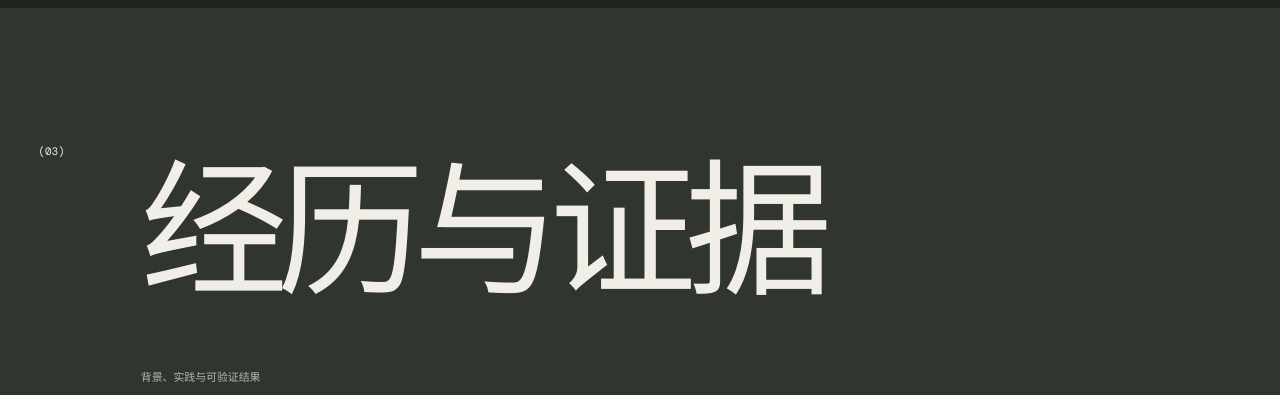
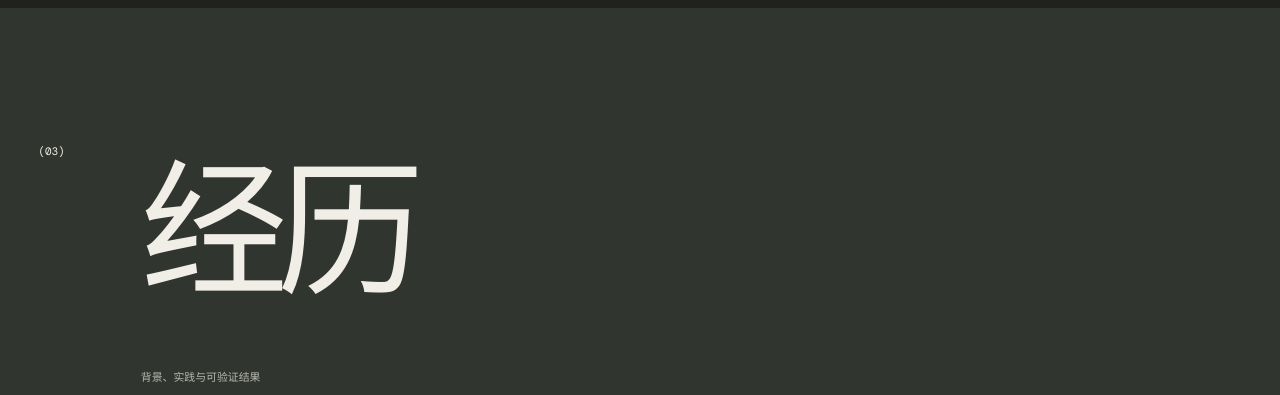
Before and after one commit to fuxiaoji/my_profile, a React (Vite) app: page / in a window 1280 px wide. Shown: the part 6040-6435 px from the top of the page. Built offline with nearby package versions, Linux system fonts and the light colour scheme; a web font is replaced by a local one.

Commit message:
content: simplify experience heading

```diff
--- a/src/i18n.jsx
+++ b/src/i18n.jsx
@@ -7,7 +7,7 @@ const copy = {
     introKicker: '我在做什么 / 2026', intro: '我构建能在真实问题中工作的智能系统。', introDetail: '金融训练我判断，工程让我验证，游戏教我理解系统。三个方向，最后都落到一件事：把复杂问题做成能运行、能观察、能迭代的产品。',
     selected: '精选项目', selectedSub: '从想法到可运行系统', allProjects: '查看全部项目',
     method: '能力与方法', methodSub: '技术不是清单，是解决问题的路径',
-    profile: '经历与证据', profileSub: '背景、实践与可验证结果', hello: '我是傅文基。', bio1: '西南财经大学金融学本科生，也是独立开发者。我喜欢把看似不相干的领域接起来：用强化学习做兵棋 AI，用金融模型拆现实问题，再把过程公开成代码。', bio2: '我正在寻找一段能碰到真实产品、真实用户和硬问题的开发实习。',
+    profile: '经历', profileSub: '背景、实践与可验证结果', hello: '我是傅文基。', bio1: '西南财经大学金融学本科生，也是独立开发者。我喜欢把看似不相干的领域接起来：用强化学习做兵棋 AI，用金融模型拆现实问题，再把过程公开成代码。', bio2: '我正在寻找一段能碰到真实产品、真实用户和硬问题的开发实习。',
     field: '影像记录', fieldSub: '生活、旅行，以及工作之外', scrollGallery: '继续滚动 / 影像向左移动',
     library: '阅读与记录', librarySub: '长文章、研究与课程笔记', articlesDesc: '兵棋推演、宏观研究、AI 与产品思考。写作是我整理复杂系统的另一种方式。', notesDesc: '金融、经济学与技术课程的学习资料。把知识整理成可回看的结构。', openArticles: '进入文章库', openNotes: '进入笔记库',
     proof: '结果，不是形容词', proofSub: '一些可以被核对的数字',
@@ -24,7 +24,7 @@ const copy = {
     introKicker: 'WHAT I DO / 2026', intro: 'I build intelligent systems that work on real problems.', introDetail: 'Finance trained my judgment. Engineering lets me test it. Games taught me how systems behave. All three lead to the same goal: products that run, reveal and improve.',
     selected: 'Selected Work', selectedSub: 'From an idea to a working system', allProjects: 'View all projects',
     method: 'Practice & Method', methodSub: 'Technology is a path to an answer, not a checklist',
-    profile: 'Background & Proof', profileSub: 'Experience, practice and verifiable outcomes', hello: 'I’m Fu Wenji.', bio1: 'A finance undergraduate at SWUFE and an independent developer. I connect unlikely fields: reinforcement learning for wargame AI, financial models for real questions, and open code for the process.', bio2: 'I’m looking for a development internship close to real products, real users and hard problems.',
+    profile: 'Experience', profileSub: 'Experience, practice and verifiable outcomes', hello: 'I’m Fu Wenji.', bio1: 'A finance undergraduate at SWUFE and an independent developer. I connect unlikely fields: reinforcement learning for wargame AI, financial models for real questions, and open code for the process.', bio2: 'I’m looking for a development internship close to real products, real users and hard problems.',
     field: 'Field Notes', fieldSub: 'Life, travel and everything outside work', scrollGallery: 'Keep scrolling / images move left',
     library: 'Reading & Notes', librarySub: 'Essays, research and study archives', articlesDesc: 'Wargames, macro research, AI and product thinking. Writing is another way I map complex systems.', notesDesc: 'Finance, economics and technical course materials, organized into a structure worth returning to.', openArticles: 'Browse writing', openNotes: 'Browse notes',
     proof: 'Proof, not adjectives', proofSub: 'A few numbers you can verify',
```
